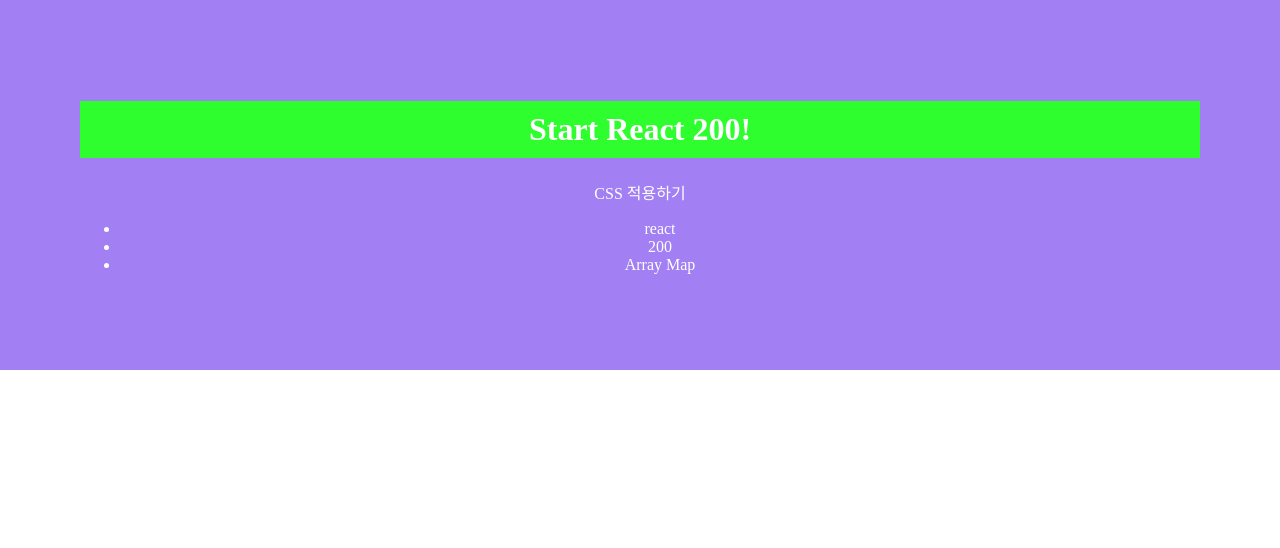
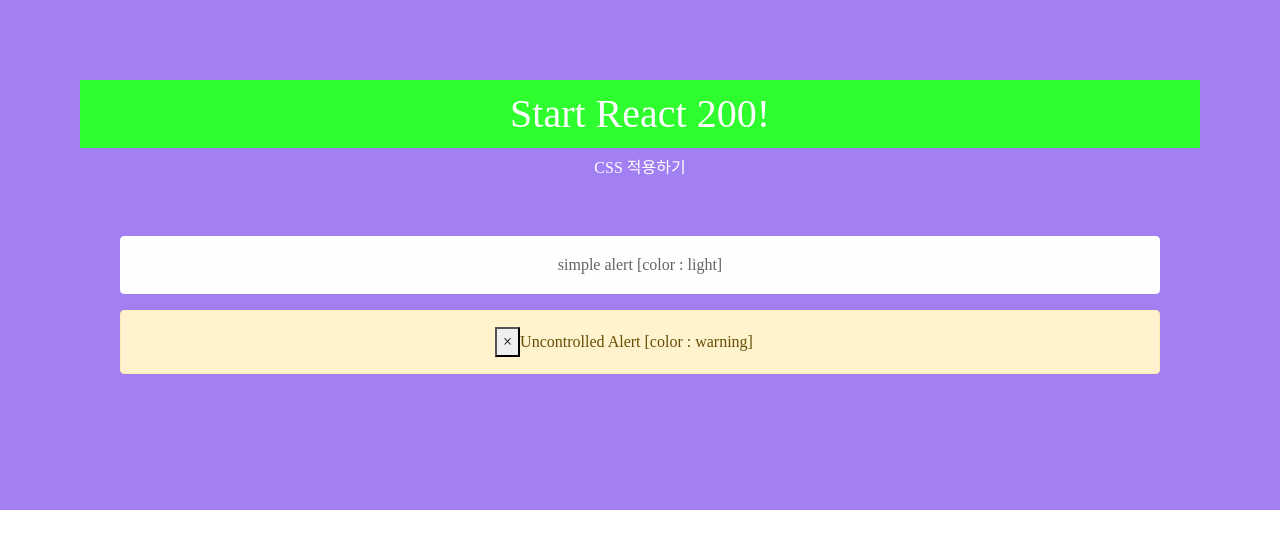
Before and after one commit to OHHYUN/react200, a React (Create React App) app: page / in a window 1280 px wide. Shown: the top 548 px of the page. Built offline with nearby package versions, Linux system fonts and the light colour scheme.

Commit message:
add: reactalert

```diff
--- a/package.json
+++ b/package.json
@@ -6,10 +6,12 @@
     "@testing-library/jest-dom": "^5.14.1",
     "@testing-library/react": "^11.2.7",
     "@testing-library/user-event": "^12.8.3",
+    "bootstrap": "^5.1.1",
     "jquery": "^3.6.0",
     "react": "^17.0.2",
     "react-dom": "^17.0.2",
     "react-scripts": "4.0.3",
+    "reactstrap": "^8.10.0",
     "shallow-equal": "^1.2.1",
     "web-vitals": "^1.1.2"
   },
--- a/src/App.js
+++ b/src/App.js
@@ -1,13 +1,14 @@
 import React from 'react';
 import './App.css';
-import ReturnMap from './R033_ReturnMap'
+import ReactstrapAlerts from './R034_ReactstrapAlerts'
+import 'bootstrap/dist/css/bootstrap.css'
 
 function App() {
   return (
     <div>
       <h1>Start React 200!</h1>
       <p>CSS 적용하기</p>
-      <ReturnMap />
+      <ReactstrapAlerts />
     </div>
   );
 }
--- /dev/null
+++ b/src/R034_ReactstrapAlerts.js
@@ -0,0 +1,20 @@
+import React, { Component } from 'react';
+import { Alert, UncontrolledAlert } from 'reactstrap'
+
+class R034_ReactstrapAlerts extends Component {
+    render() {
+        return (
+            <div>
+                <Alert color="light">
+                    simple alert [color : light]
+                </Alert>
+                <UncontrolledAlert color="warning">
+                    Uncontrolled Alert [color : warning]
+                </UncontrolledAlert>
+            </div>
+        )
+    }
+
+}
+
+export default R034_ReactstrapAlerts
```
Also changed, not shown: 1 other file (tests, documents, lock files or other folders).
